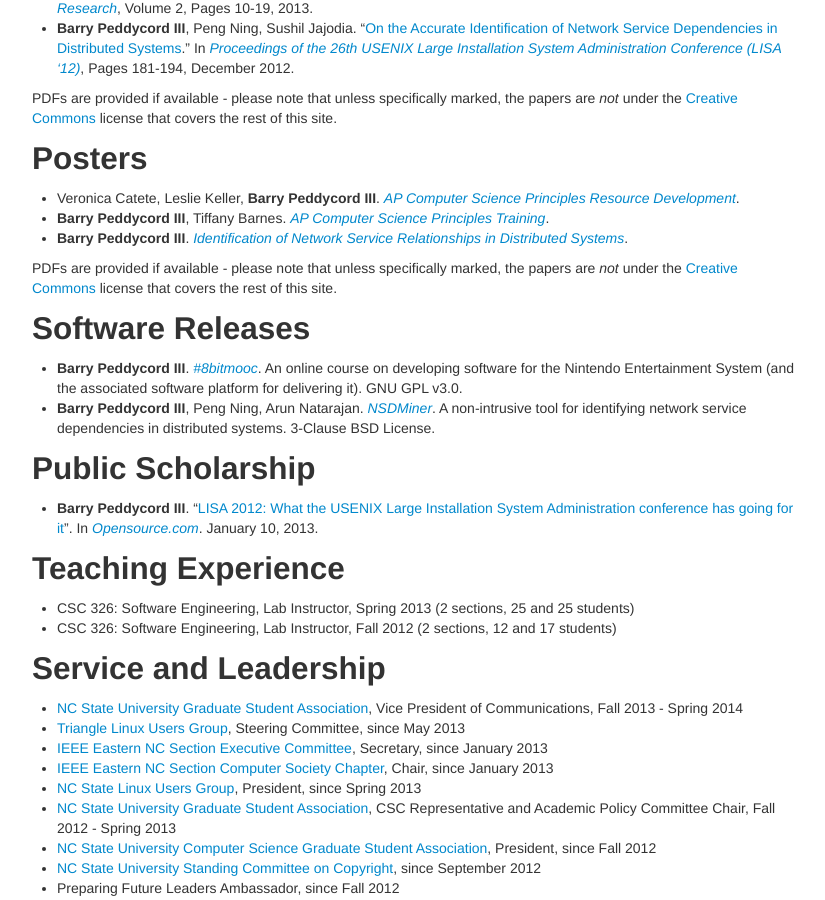
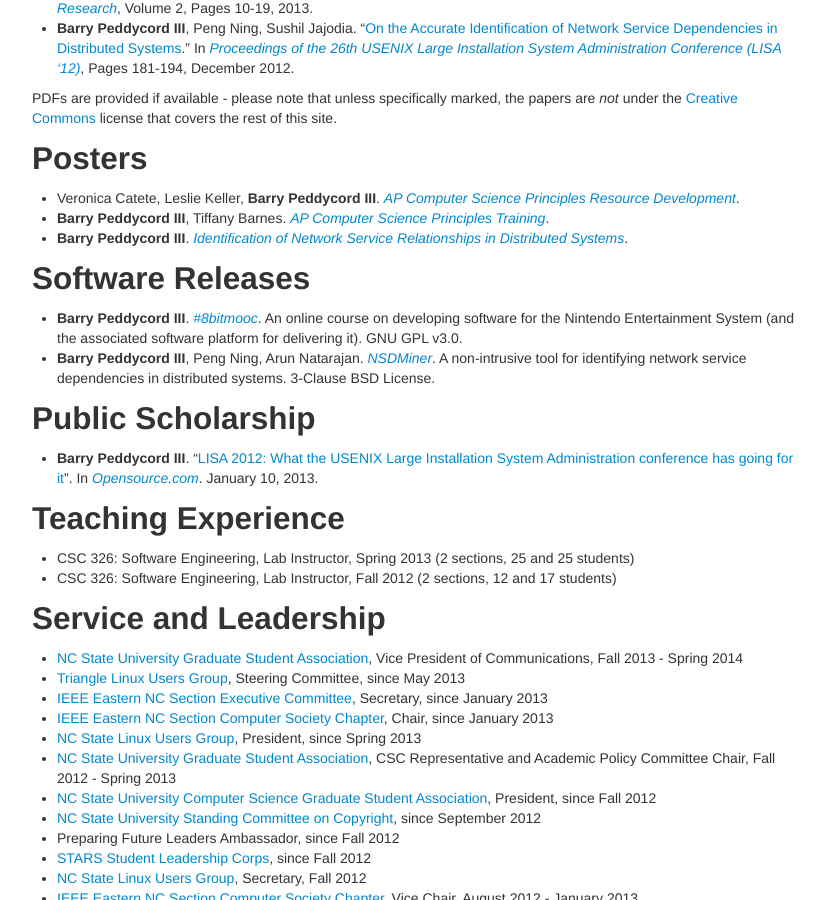
Before and after one commit to isharacomix/oldsite, a Jekyll site: the page built from cv.md, in a window 1280 px wide and 900 px high, scrolled down 1062 px. Shown: the whole window, without its empty margins (323-1148 px from the left). Built offline with Jekyll 4.4.1, drawn with Linux system fonts in a browser that asks for light colours.

Commit message:
Foo muffin

```diff
--- a/cv.md
+++ b/cv.md
@@ -49,8 +49,6 @@
  * Veronica Catete, Leslie Keller, **Barry Peddycord III**. *[AP Computer Science Principles Resource Development]({{site.baseurl}}files/stars_poster_bjc_moodle.pdf)*.
  * **Barry Peddycord III**, Tiffany Barnes. *[AP Computer Science Principles Training]({{site.baseurl}}files/stars_poster_bjc_training.pdf)*.
  * **Barry Peddycord III**. *[Identification of Network Service Relationships in Distributed Systems]({{site.baseurl}}files/nsdminer_symposium_poster.pdf)*.
-
-PDFs are provided if available - please note that unless specifically marked, the papers are *not* under the [Creative Commons](http://creativecommons.org/licenses/by-sa/3.0/) license that covers the rest of this site.
 
 
 Software Releases
```
